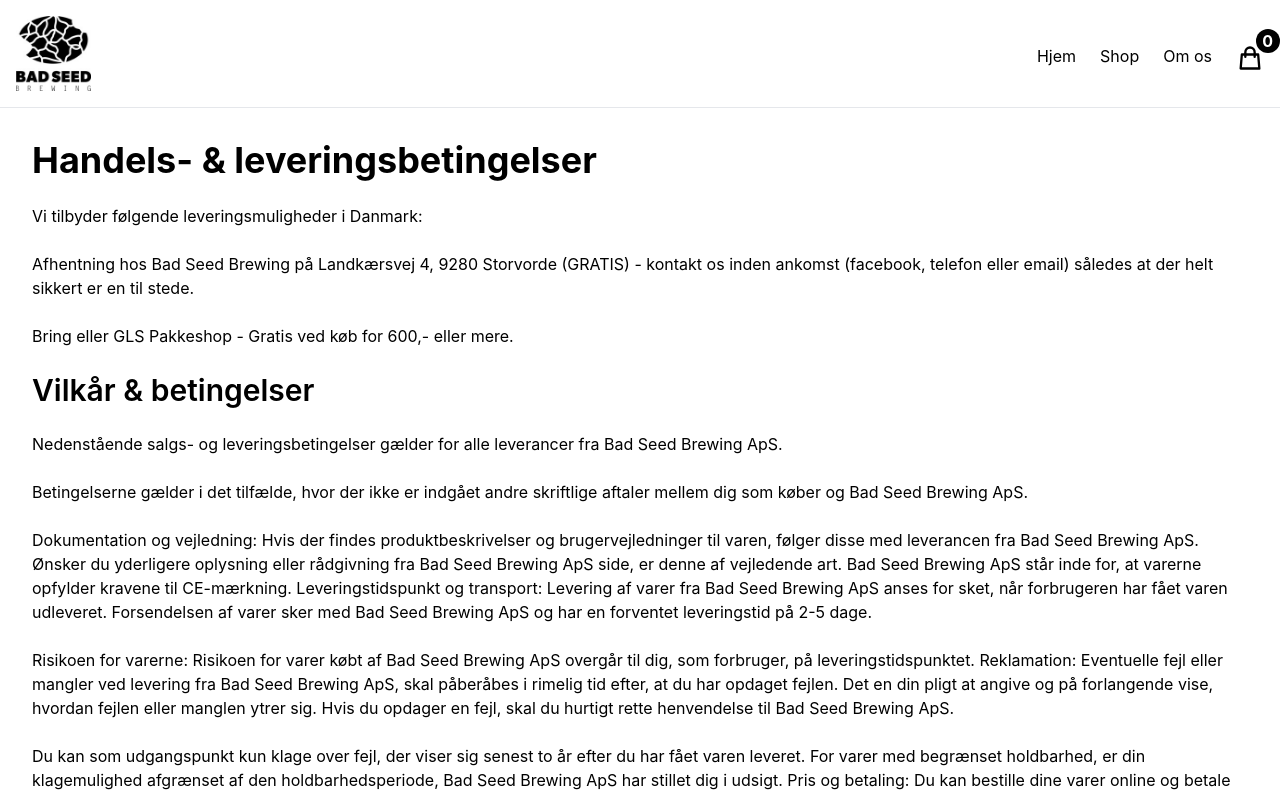
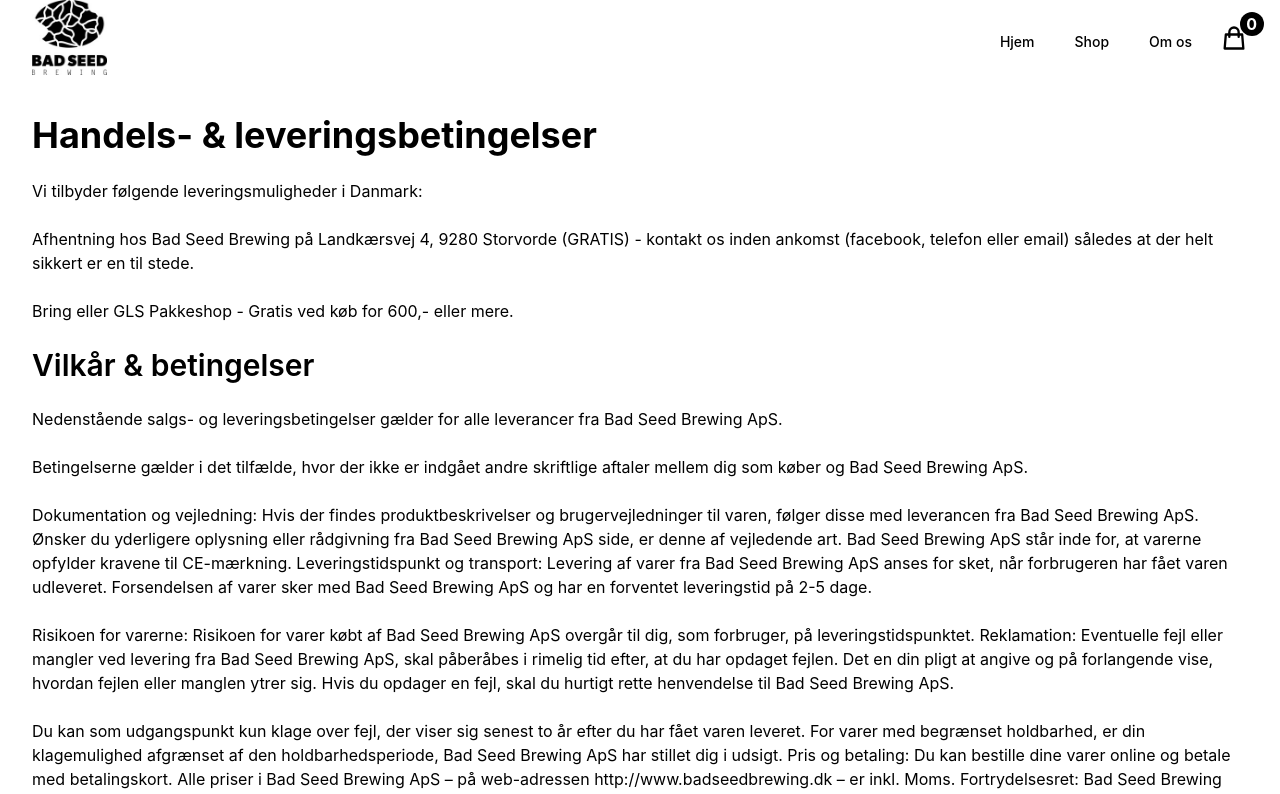
Before and after one commit to AndreasBruhn/Bad-Seed-Brewing, a Next.js app: page /privacy-policy in a window 1280 px wide. Shown: the top 794 px of the page. Built offline with nearby package versions, Linux system fonts and the light colour scheme.

Commit message:
adding responsive tailwind navigation bar

```diff
--- a/components/Layout.js
+++ b/components/Layout.js
@@ -1,12 +1,12 @@
 import React from 'react';
 import Footer from './Footer';
-import Nav from './Nav';
+import Nav_v2 from './Nav_v2';
 
 // the whole application is the child of the Layout component
 export default function Layout({ children }) {
 	return (
 		<div className='flex flex-col justify-between min-h-screen'>
-			<Nav />
+			<Nav_v2 />
 
 			<main>{children}</main>
 
--- a/components/Nav.js
+++ b/components/Nav.js
@@ -10,8 +10,7 @@
 	{ name: 'Team', href: '#', current: false },
 	{ name: 'Projects', href: '#', current: false },
 	{ name: 'Calendar', href: '#', current: false },
-]
-
+];
 
 export default function Nav() {
 	const { cart, cartOpen, setCartOpen } = useContext(CartContext);
@@ -31,9 +30,9 @@
 							<Image
 								src={require('../assets/img/bad-seed-brewing-logo.jpg')}
 								alt={'logo'}
-								layout='fixed'
-								width={'75px'}
-								height={'75px'}
+								layout='fill'
+								objectFit='cover'
+								style={'Padding: 10px;'}
 							/>
 						</span>
 					</a>
@@ -52,7 +51,10 @@
 						className='text-md font-bold cursor-pointer relative'
 						onClick={() => setCartOpen(!cartOpen)}
 					>
-						<ShoppingBagIcon className='h-7 w-7' /> <span className='bg-black flex items-center justify-center w-6 h-6 text-white rounded-full absolute bottom-[65%] left-[70%]'>{cartQuantity}</span>
+						<ShoppingBagIcon className='h-7 w-7' />{' '}
+						<span className='bg-black flex items-center justify-center w-6 h-6 text-white rounded-full absolute bottom-[65%] left-[70%]'>
+							{cartQuantity}
+						</span>
 					</a>
 				</nav>
 				<MiniCart cart={cart} />
--- /dev/null
+++ b/components/Nav_v2.js
@@ -0,0 +1,109 @@
+import Link from 'next/link';
+import { useContext } from 'react';
+import { CartContext } from '../context/shopContext';
+import MiniCart from './MiniCart';
+import Image from 'next/image';
+import { ShoppingBagIcon } from '@heroicons/react/outline';
+import { Fragment } from 'react';
+import { Disclosure, Menu, Transition } from '@headlessui/react';
+import { BellIcon, MenuIcon, XIcon } from '@heroicons/react/outline';
+
+const navigation = [
+	{ name: 'Hjem', href: '/', current: true },
+	{ name: 'Shop', href: '/shop', current: false },
+	{ name: 'Om os', href: '/about', current: false },
+];
+
+function classNames(...classes) {
+	return classes.filter(Boolean).join(' ');
+}
+
+export default function Nav() {
+	const { cart, cartOpen, setCartOpen } = useContext(CartContext);
+
+	// functions as a quantity counter
+	let cartQuantity = 0;
+	cart.map((item) => {
+		return (cartQuantity += item?.variantQuantity);
+	});
+
+	return (
+		<Disclosure as='nav' className='bg-white'>
+			{({ open }) => (
+				<>
+					<div className='max-w-7xl mx-auto px-2 sm:px-6 lg:px-8'>
+						<div className='relative flex items-center justify-between'>
+							{/* logo  */}
+							<Link href='/' passHref>
+								<a className='cursor-pointer'>
+									<span className='text-lg pt-1 font-bold'>
+										<Image
+											src={require('../assets/img/bad-seed-brewing-logo.jpg')}
+											alt={'logo'}
+											layout='fixed'
+											width={'75px'}
+											height={'75px'}
+										/>
+									</span>
+								</a>
+							</Link>
+							<div className='inset-y-0 left-0 flex items-center sm:hidden'>
+								{/* Mobile menu button*/}
+								<Disclosure.Button className='inline-flex items-center justify-center p-2 rounded-md text-gray-400 hover:text-white hover:bg-gray-700 focus:outline-none focus:ring-2 focus:ring-inset focus:ring-white'>
+									<span className='sr-only'>Open main menu</span>
+									{open ? (
+										<XIcon className='block h-6 w-6' aria-hidden='true' />
+									) : (
+										<MenuIcon className='block h-6 w-6' aria-hidden='true' />
+									)}
+								</Disclosure.Button>
+							</div>
+							<div className='hidden flex-1 md:flex items-center sm:items-stretch sm:justify-end'>
+								<div className='hidden sm:block sm:ml-6'>
+									<div className='flex space-x-4'>
+										{navigation.map((item) => (
+											<a
+												key={item.name}
+												href={item.href}
+												className='px-3 py-2 rounded-md text-sm font-medium text-black hover:text-gray-500'
+												aria-current={item.current ? 'page' : undefined}
+											>
+												{item.name}
+											</a>
+										))}
+										<a
+											className='text-md font-bold cursor-pointer relative'
+											onClick={() => setCartOpen(!cartOpen)}
+										>
+											<ShoppingBagIcon className='h-7 w-7' />{' '}
+											<span className='bg-black flex items-center justify-center w-6 h-6 text-white rounded-full absolute bottom-[65%] left-[70%]'>
+												{cartQuantity}
+											</span>
+										</a>
+									</div>
+								</div>
+							</div>
+						</div>
+					</div>
+
+					<Disclosure.Panel className='sm:hidden'>
+						<div className='px-2 pt-2 pb-3 space-y-1'>
+							{navigation.map((item) => (
+								<Disclosure.Button
+									key={item.name}
+									as='a'
+									href={item.href}
+									className='text-black hover:bg-gray-700 hover:text-white block px-3 py-2 rounded-md text-base font-medium'
+									aria-current={item.current ? 'page' : undefined}
+								>
+									{item.name}
+								</Disclosure.Button>
+							))}
+						</div>
+					</Disclosure.Panel>
+					<MiniCart cart={cart} />
+				</>
+			)}
+		</Disclosure>
+	);
+}
```
